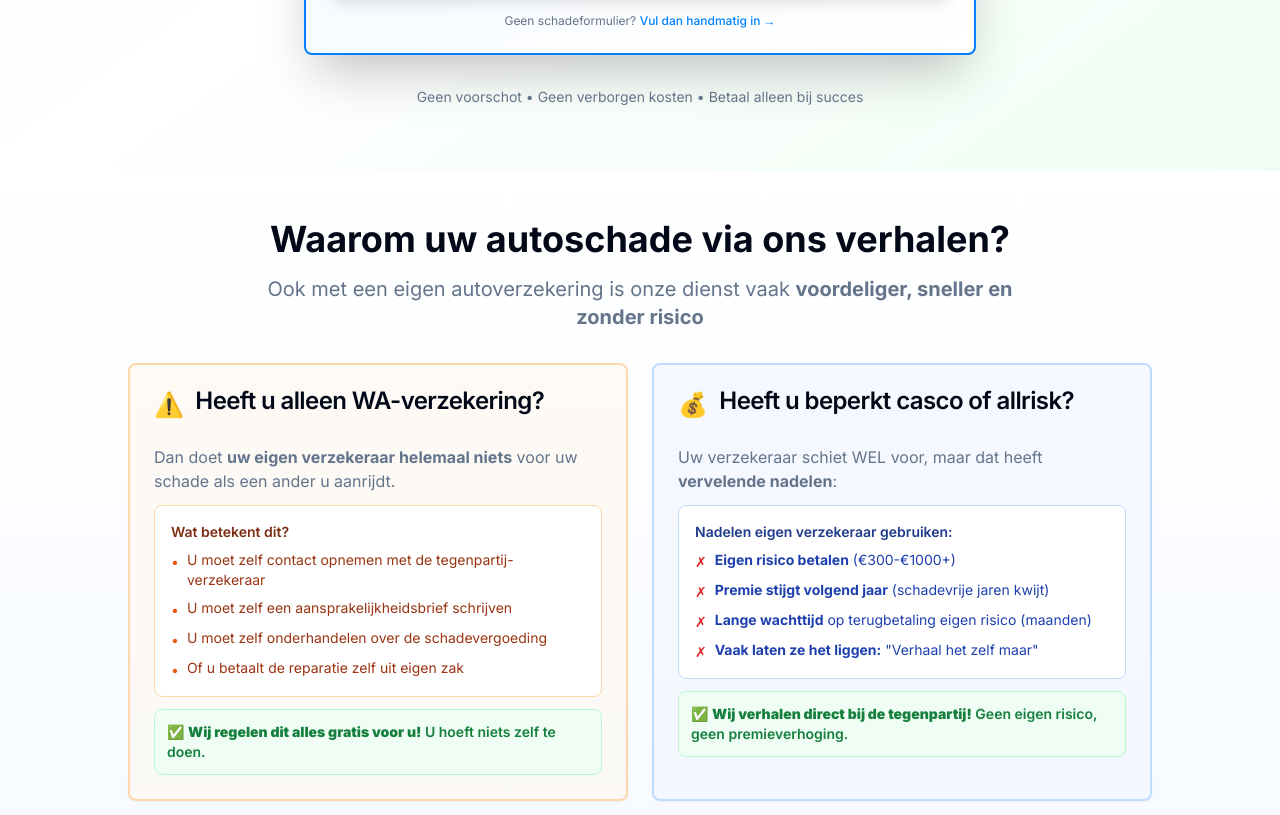
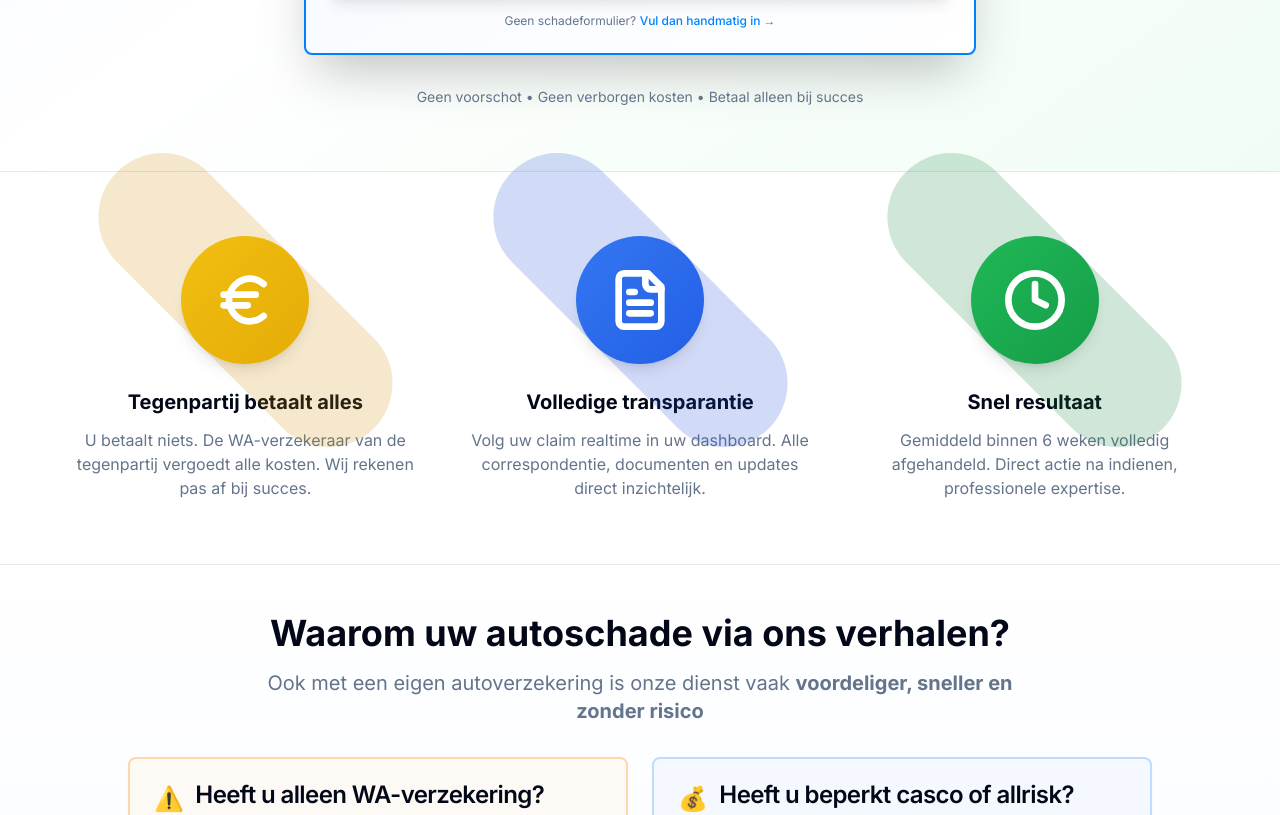
Before and after one commit to Championne/Gratisschadeverhalen.nl, a Next.js app: page / in a window 1280 px wide. Shown: the part 820-1635 px from the top of the page. Built offline with nearby package versions, Linux system fonts and the light colour scheme.

Commit message:
feat: add USP section with three key benefits (tegenpartij betaalt, transparantie, snel resultaat)

```diff
--- a/app/page.tsx
+++ b/app/page.tsx
@@ -279,6 +279,60 @@ export default function HomePage() {
               <p className="text-center mt-8 text-sm text-muted-foreground">
                 Geen voorschot • Geen verborgen kosten • Betaal alleen bij succes
               </p>
+            </div>
+          </div>
+        </section>
+
+        {/* USP Section - 3 Key Benefits */}
+        <section className="py-12 md:py-16 bg-white border-y">
+          <div className="container mx-auto px-4">
+            <div className="max-w-6xl mx-auto">
+              <div className="grid md:grid-cols-3 gap-6 md:gap-8">
+                {/* USP 1: Tegenpartij betaalt */}
+                <div className="text-center group">
+                  <div className="relative mb-6">
+                    <div className="w-32 h-32 mx-auto bg-gradient-to-br from-yellow-400 to-yellow-500 rounded-full flex items-center justify-center shadow-lg group-hover:shadow-xl transition-all group-hover:scale-105">
+                      <div className="absolute inset-0 bg-yellow-600/20 rounded-full transform rotate-45"></div>
+                      <Euro className="h-16 w-16 text-white relative z-10" strokeWidth={2.5} />
+                    </div>
+                  </div>
+                  <h3 className="text-xl font-bold mb-3">Tegenpartij betaalt alles</h3>
+                  <p className="text-muted-foreground">
+                    U betaalt niets. De WA-verzekeraar van de tegenpartij vergoedt alle kosten.
+                    Wij rekenen pas af bij succes.
+                  </p>
+                </div>
+
+                {/* USP 2: Volledige transparantie */}
+                <div className="text-center group">
+                  <div className="relative mb-6">
+                    <div className="w-32 h-32 mx-auto bg-gradient-to-br from-blue-500 to-blue-600 rounded-full flex items-center justify-center shadow-lg group-hover:shadow-xl transition-all group-hover:scale-105">
+                      <div className="absolute inset-0 bg-blue-700/20 rounded-full transform rotate-45"></div>
+                      <FileText className="h-16 w-16 text-white relative z-10" strokeWidth={2.5} />
+                    </div>
+                  </div>
+                  <h3 className="text-xl font-bold mb-3">Volledige transparantie</h3>
+                  <p className="text-muted-foreground">
+                    Volg uw claim realtime in uw dashboard. Alle correspondentie,
+                    documenten en updates direct inzichtelijk.
+                  </p>
+                </div>
+
+                {/* USP 3: Snel resultaat */}
+                <div className="text-center group">
+                  <div className="relative mb-6">
+                    <div className="w-32 h-32 mx-auto bg-gradient-to-br from-green-500 to-green-600 rounded-full flex items-center justify-center shadow-lg group-hover:shadow-xl transition-all group-hover:scale-105">
+                      <div className="absolute inset-0 bg-green-700/20 rounded-full transform rotate-45"></div>
+                      <Clock className="h-16 w-16 text-white relative z-10" strokeWidth={2.5} />
+                    </div>
+                  </div>
+                  <h3 className="text-xl font-bold mb-3">Snel resultaat</h3>
+                  <p className="text-muted-foreground">
+                    Gemiddeld binnen 6 weken volledig afgehandeld.
+                    Direct actie na indienen, professionele expertise.
+                  </p>
+                </div>
+              </div>
             </div>
           </div>
         </section>
```
